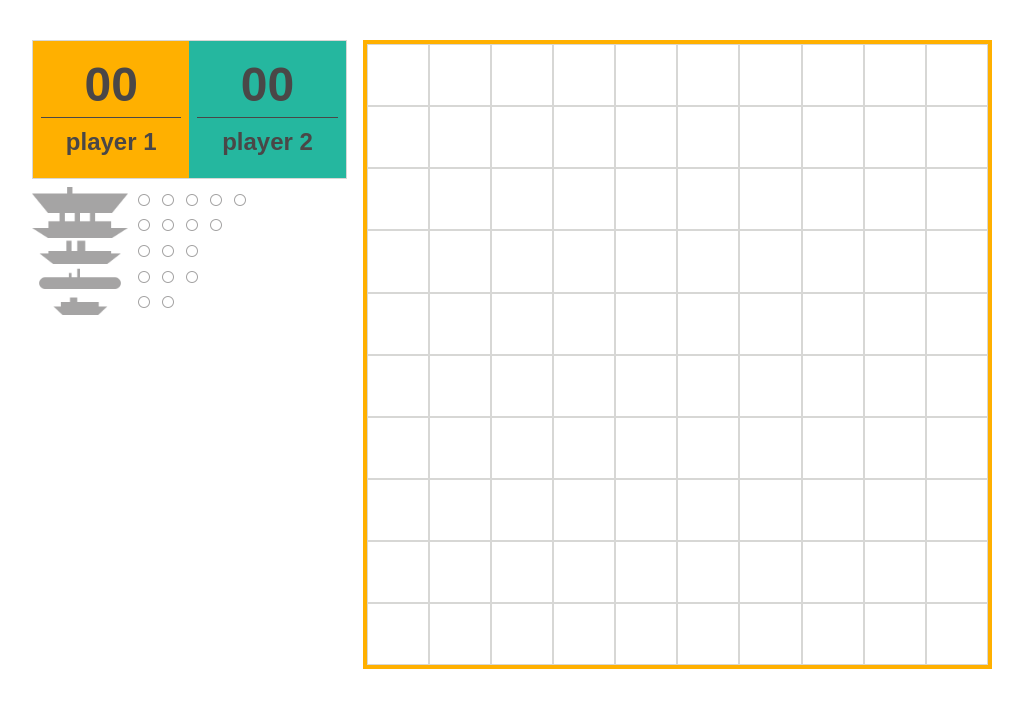
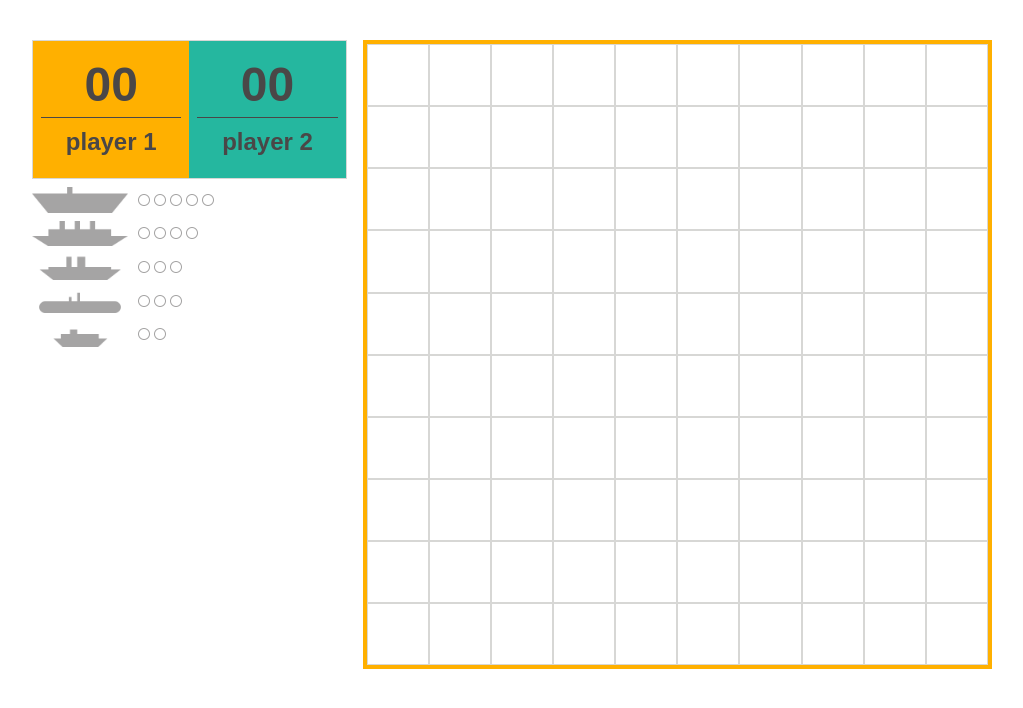
Before and after one commit to Talent30/battleship, a Next.js app: page / in a window 1280 px wide. Shown: the top 708 px of the page, without its empty margins (128-1151 px from the left). Built offline with nearby package versions, Linux system fonts and the light colour scheme.

Commit message:
fix: image size on tablet

```diff
--- a/app/page.tsx
+++ b/app/page.tsx
@@ -10,7 +10,7 @@ export default function Home() {
           <ScoreCard playerName="player 1" color="yellow" />
           <ScoreCard playerName="player 2" color="green" />
         </div>
-        <div className="grid w-full grid-cols-2 grid-rows-3 gap-x-2 md:grid-cols-1">
+        <div className="grid w-full grid-cols-2 grid-rows-3 gap-x-2 gap-y-1 md:grid-cols-1 md:gap-y-2">
           <ShipStatusIndicator shipType="carrier" />
           <ShipStatusIndicator shipType="battleship" />
           <ShipStatusIndicator shipType="cruiser" />
--- a/components/game-cell.tsx
+++ b/components/game-cell.tsx
@@ -5,7 +5,6 @@ import Image from "next/image";
 import hitMark from "@/app/assets/Hit.png";
 import missMark from "@/app/assets/Miss.png";
 import { useCellState } from "@/hooks/use-cell-state";
-import { stringifyCoordinates } from "@/utilities/helpers";
 
 function CellMark({ gameCellState }: { gameCellState: GameCellState }) {
   if (gameCellState === "hit" || gameCellState === "sunk") {
@@ -27,9 +26,9 @@ export function GameCell({
 
   // If a boat is sunk show the cell as red
   const sunkStyle = gameCellState === "sunk" ? "bg-red bg-opacity-30" : "";
+
   return (
     <button
-      id={stringifyCoordinates({ x, y })}
       onClick={() => {
         setFire({ x, y });
       }}
--- a/components/ship-status-indicator.tsx
+++ b/components/ship-status-indicator.tsx
@@ -10,7 +10,7 @@ import { shipInfo } from "@/utilities/constants";
 
 import { ShipPart } from "./ship-part";
 
-const shipIconStyle = "w-20 sm:w-24 aspect-auto";
+const shipIconStyle = "w-20 sm:w-22 md:w-24 aspect-auto";
 
 const shipIcon = {
   battleship: (
@@ -59,7 +59,7 @@ export function ShipStatusIndicator({ shipType }: { shipType: ShipType }) {
   return (
     <span className="flex items-center justify-start gap-x-2">
       {shipIcon[shipType]}
-      <span className="flex md:gap-x-2">
+      <span className="flex md:gap-y-2">
         {shipInfo
           .find(({ ship }) => ship === shipType)
           ?.positions.map(([x, y], index) => (
```
